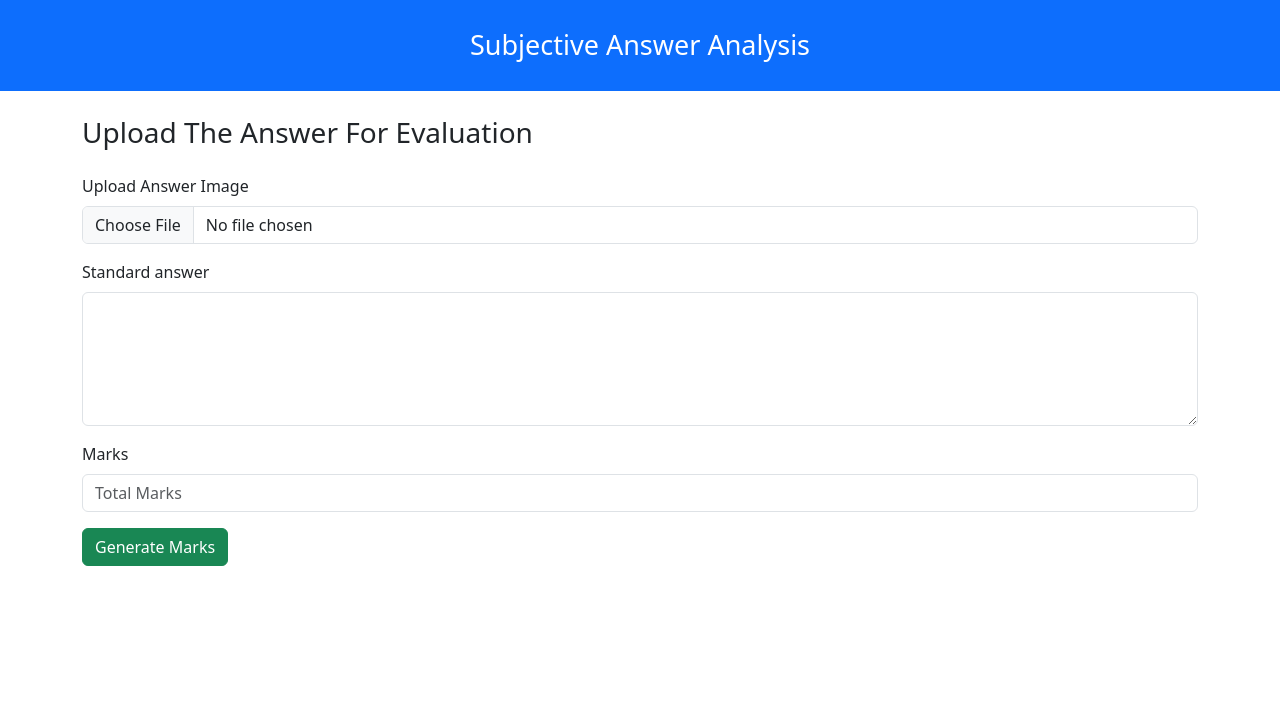
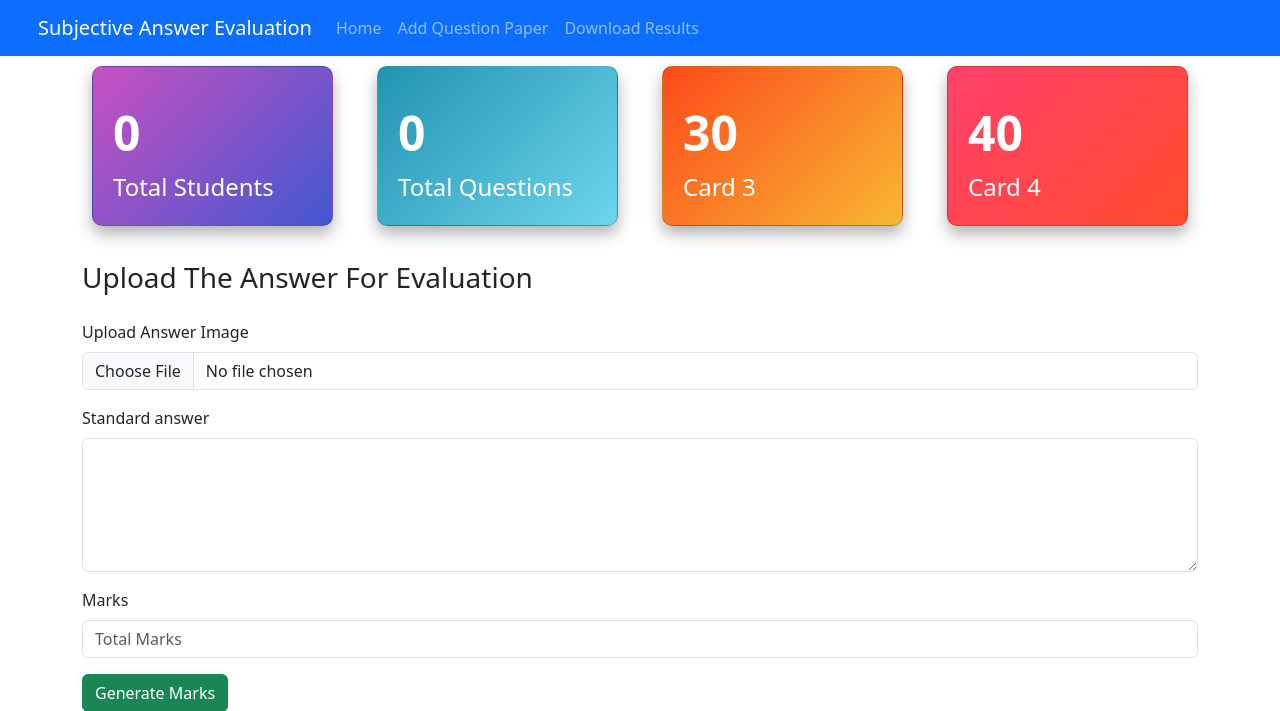
Before and after one commit to KunalPandharkar/Subjective_Analysis, a Flask app: page / in a window 1280 px wide. Shown: the top 711 px of the page. Run offline with Flask 3, Linux system fonts and the light colour scheme; parts of the project's set-up code (start-up, migrations or seed data) failed here and were passed over; some libraries are stand-ins or nearby versions.

Commit message:
delivery phase 2

```diff
--- a/Templates/upload.html
+++ b/Templates/upload.html
@@ -11,26 +11,114 @@
 
 <style>
     .top-header {
-        padding: 25px;
-    }
-
-    .navbar-brand {
-        color: white;
-        font-size: 27px;
+        padding-left: 38px;
     }
 
     .bottom-section h1 {
         font-size: 28px;
         padding-top: 25px;
     }
+
+    /* Add some padding and margin to the cards */
+    .card {
+        padding: 20px;
+        margin: 10px;
+        border-radius: 10px;
+        box-shadow: 0 8px 16px rgba(0, 0, 0, 0.3);
+        transition: transform 0.2s;
+    }
+
+    .card:hover {
+        transform: scale(1.05);
+        box-shadow: 0 12px 20px rgba(0, 0, 0, 0.3);
+    }
+
+    /* Add a gradient background color to each card */
+    .card-1 {
+        background: linear-gradient(135deg, #c850c0, #4158d0);
+        color: white;
+    }
+
+    .card-2 {
+        background: linear-gradient(135deg, #2193b0, #6dd5ed);
+        color: white;
+    }
+
+    .card-3 {
+        background: linear-gradient(135deg, #fc4a1a, #f7b733);
+        color: white;
+    }
+
+    .card-4 {
+        background: linear-gradient(135deg, #ff416c, #ff4b2b);
+        color: white;
+    }
+
+    /* Add some style to the count and label */
+    .count-label {
+        font-size: 48px;
+        font-weight: bold;
+        margin-top: 10px;
+    }
+
+    .label {
+        font-size: 24px;
+    }
 </style>
 
 <body>
-    <nav class="top-header bg-primary" data-bs-theme="dark">
-        <div class="container-fluid text-center">
-            <a class="navbar-brand" href="#">Subjective Answer Analysis</a>
+
+
+    <nav class="top-header navbar navbar-expand-lg navbar-dark bg-primary">
+        <a class="navbar-brand" href="#">Subjective Answer Evaluation</a>
+        <button class="navbar-toggler" type="button" data-toggle="collapse" data-target="#navbarNav"
+            aria-controls="navbarNav" aria-expanded="false" aria-label="Toggle navigation">
+            <span class="navbar-toggler-icon"></span>
+        </button>
+        <div class="collapse navbar-collapse" id="navbarNav">
+            <ul class="navbar-nav">
+                <li class="nav-item active">
+                    <a class="nav-link" href="/">Home</a>
+                </li>
+                <li class="nav-item">
+                    <a class="nav-link" href="{{ url_for('submit_questionpaper') }}">Add Question Paper</a>
+                </li>
+                <li class="nav-item">
+                    <a class="nav-link" href="/allresults">Download Results</a>
+                </li>
+
+            </ul>
         </div>
     </nav>
+
+    <div class="container">
+        <div class="row">
+            <div class="col-sm-3">
+                <div class="card card-1">
+                    <div class="count-label">{{student_count}}</div>
+                    <div class="label">Total Students</div>
+                </div>
+            </div>
+            <div class="col-sm-3">
+                <div class="card card-2">
+                    <div class="count-label">{{questions_count}}</div>
+                    <div class="label">Total Questions</div>
+                </div>
+            </div>
+            <div class="col-sm-3">
+                <div class="card card-3">
+                    <div class="count-label">30</div>
+                    <div class="label">Card 3</div>
+                </div>
+            </div>
+            <div class="col-sm-3">
+                <div class="card card-4">
+                    <div class="count-label">40</div>
+                    <div class="label">Card 4</div>
+                </div>
+            </div>
+        </div>
+    </div>
     <div class="bottom-section container">
         <h1>Upload The Answer For Evaluation</h1>
         <form method="post" enctype="multipart/form-data" style="padding-top: 17px;">
--- a/app.py
+++ b/app.py
@@ -26,6 +26,11 @@ class Student(db.Model):
     marks = db.Column(db.Integer)
     total_marks = db.Column(db.Integer)
 
+class QuestionAnswers(db.Model):
+    id = db.Column(db.Integer, primary_key=True)
+    question = db.Column(db.String(100))
+    answer = db.Column(db.String(600))
+    question_marks = db.Column(db.Integer)
 
 @app.route('/', methods=['GET', 'POST'])
 def upload_file():
@@ -65,7 +70,7 @@ def upload_file():
 
         # Using regular expression to extract roll number
         # Using regular expressions to extract roll number, name, and subject
-        roll_pattern = r'roll:(\d+)'
+        roll_pattern = r'roll-(\d+)'
         roll_match = re.search(roll_pattern, output_str)
 
         roll_number = 0
@@ -125,11 +130,43 @@ def upload_file():
         # Clear the plot to avoid issues with overlapping images
         plt.clf()
 
-        students = Student.query.all()
+
         # Render the HTML template with the uploaded image file, textarea, and pie chart
         return render_template('result.html', image_path=image_path, student_marks=student_marks, chart_path=chart_path,total_marks=marks,student_percentage=percentage_correct,roll_number=roll_number)
+    student_count = db.session.query(Student).count()
+    questions_count = db.session.query(QuestionAnswers).count()
 
-    return render_template('upload.html')
+
+    return render_template('upload.html',questions_count=questions_count,student_count=student_count)
+
+
+# Define a route to handle form submission
+@app.route("/submit_questionpaper",methods=['GET', 'POST'])
+def submit_questionpaper():
+    if request.method == 'POST':
+        input_number = int(request.form['input-number'])
+        inputs = []
+        textareas = []
+        marks = []
+        for i in range(input_number):
+            inputs.append(request.form[f'input-{i}'])
+            textareas.append(request.form[f'textarea-{i}'])
+            marks.append(request.form[f'marks-{i}'])
+        # Do something with the inputs and textareas
+        # Insert data into the database
+        for i in range(len(inputs)):
+            student = QuestionAnswers(question=inputs[i], answer=textareas[i],question_marks=marks[i])
+            db.session.add(student)
+            db.session.commit()
+    questions = QuestionAnswers.query.all()
+
+    return render_template("addQuestions.html",questions=questions)
+
+
+@app.route('/allresults')
+def download_results():
+    students = Student.query.all()
+    return render_template("allresults.html",students=students)
 
 if __name__ == '__main__':
     # Create the images directory if it doesn't exist
```
Also changed, not shown: Templates/addQuestions.html (added, +125 -0 lines), Templates/allresults.html (added, +104 -0 lines), Templates/result.html (+21 -10 lines), UI.py (+20 -81 lines), static/images/Sam_text2.jpg (added).
